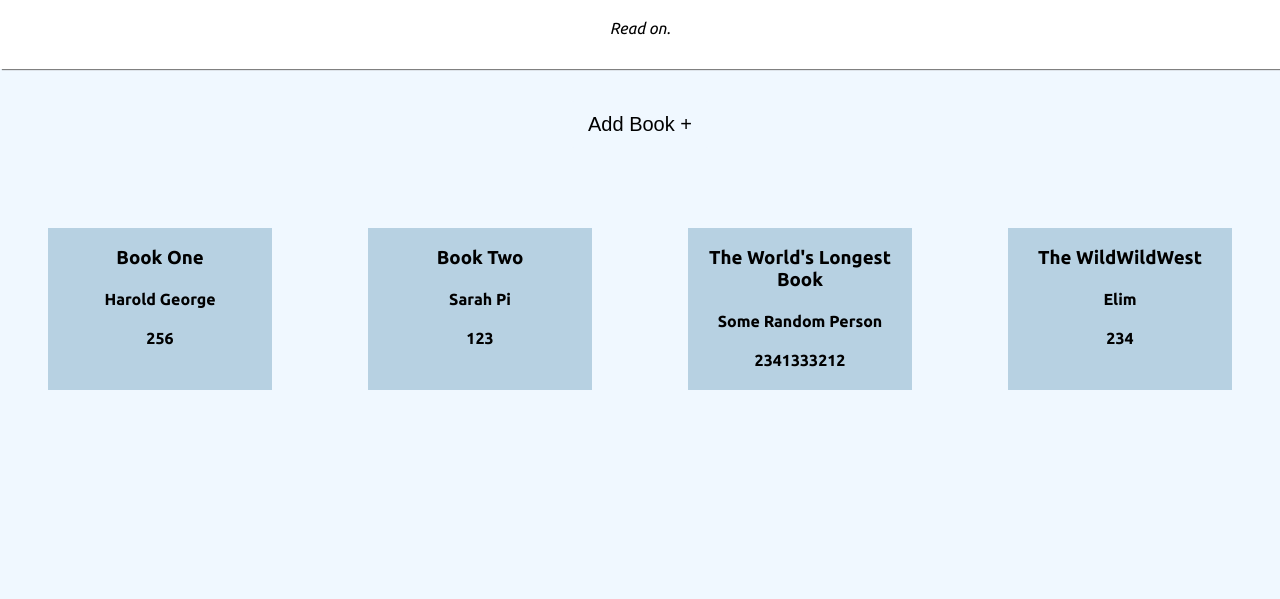
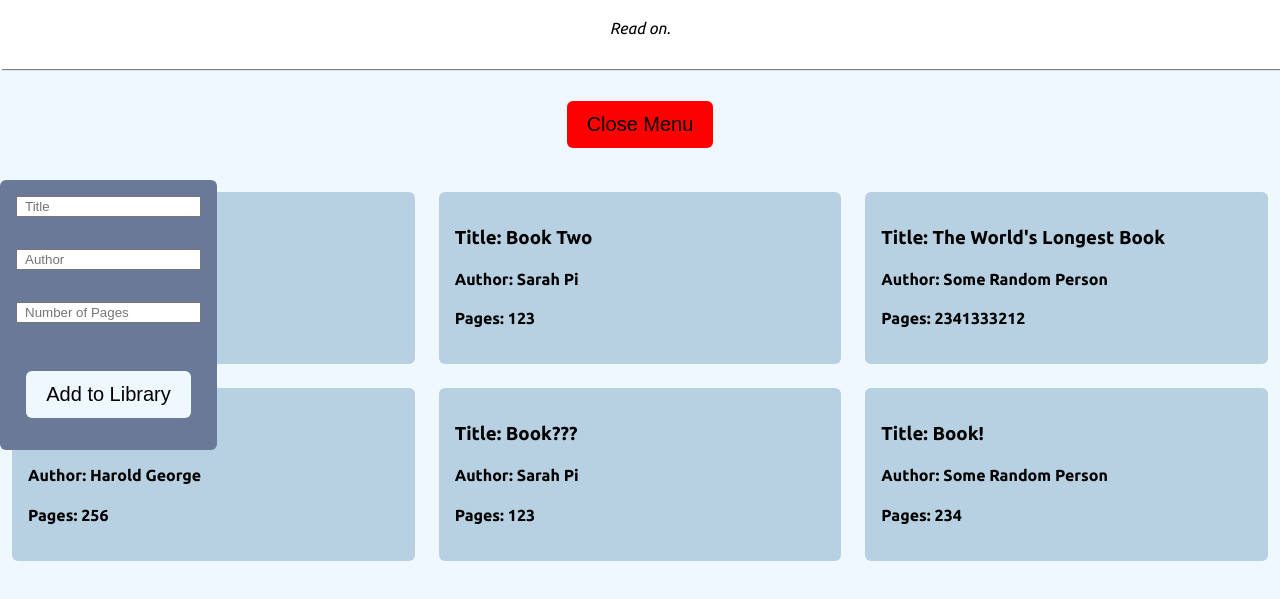
Before and after one commit to Elim-J/library, a plain HTML site: page index.html in a window 1280 px wide. Both pictures are taken after a click on the button "Add Book +". Shown: the part 77-676 px from the top of the page. Drawn offline with Linux system fonts and the light colour scheme.

Commit message:
Get book info from user and add to library display

```diff
--- a/css/style.css
+++ b/css/style.css
@@ -28,12 +28,26 @@ button:hover {
 
 #book-list {
     display: grid;
-    grid-template: repeat(4, 1fr) / repeat(auto-fit, minmax(200px, 1fr));
+    grid-template: repeat(4, 1fr) / repeat(auto-fit, minmax(350px, 1fr));
 }
 
 .card {
     background-color: #b7d1e2;
+    border-radius: 6px;
+    padding: 1rem;
+    margin: .75rem;
+    text-align: left;
+}
 
-    margin: 3rem;
-    text-align: center;
+form {
+    display:none;
+    flex-direction: column;
+    position: absolute;
+    background-color:#6b7999;
+    border-radius: 6px;
 }
+
+form > input {
+    margin: 1rem;
+    text-indent: 5px;
+}
--- a/index.html
+++ b/index.html
@@ -17,6 +17,14 @@
     </div>
 
     <button id="add-btn">Add Book +</button>
+    <form id="form-el" action="#" method="GET">
+        <input type="text" name="title" id="title" placeholder="Title">
+        <input type="text" name="author" id="author" placeholder="Author">
+        <input type="text" name="pages" id="pages" placeholder="Number of Pages">
+        <button type="button" id="submit-btn">Add to Library</button>
+
+    </form>
+    <div id="menu-container"></div>
     <div id="book-list"></div>
 
     <script src="./index.js"></script>
--- a/index.js
+++ b/index.js
@@ -13,8 +13,25 @@ let library = [
         title: "The World's Longest Book",
         author: "Some Random Person",
         pages: 2341333212
+    },
+    {
+        title: "Book...",
+        author: "Harold George",
+        pages: 256
+    },
+    {
+        title: "Book???",
+        author: "Sarah Pi",
+        pages: 123
+    },
+    {
+        title: "Book!",
+        author: "Some Random Person",
+        pages: 234
     }
 ];
+
+
 
 function Book(title, author, numPages){
     this.title = title;
@@ -22,8 +39,15 @@ function Book(title, author, numPages){
     this.pages = numPages;
 }
 
-function addToLibrary(book){
-    library.push(book);
+function addToLibrary(e){
+    let title = document.getElementById('title');
+    let author = document.getElementById('author');
+    let pages = document.getElementById('pages');
+
+    let newBook = new Book(title.value, author.value, pages.value);
+    library.push(newBook);
+
+    displayBooks();
 }
 
 function printAllBooks(library){
@@ -45,44 +69,52 @@ function displayBooks(){
 
         //create h3 element give textcontent of title
         let title = document.createElement('h3');
-        title.textContent = library[i].title;
+        title.textContent = `Title: ${library[i].title}`;
         div.appendChild(title);
 
         //create h4 element give text content of author append to div
         let author = document.createElement('h4');
-        author.textContent = library[i].author;
+        author.textContent = `Author: ${library[i].author}`;
         div.appendChild(author);
 
         //create h4 element give text content of numpages append to div
         let pageNum = document.createElement('h4');
-        pageNum.textContent = library[i].pages;
+        pageNum.textContent = `Pages: ${library[i].pages}`;
         div.appendChild(pageNum);
 
         bookList.appendChild(div);
     }
-
-
-
 }
 
 function openMenu(){
-    //open a form that takes book title, author name,
+    let formEl = document.getElementById('form-el');
+    let btn = document.getElementById('add-btn');
+    formEl.style.display === "none" ? formEl.style.display = "flex" : formEl.style.display = "none";
 
-    const menu = document.createElement("form");
-    menu.classList.add("menu");
-    //append inputs to menu
-    //append menu to div
+    if(btn.textContent === "Add Book +"){
+        btn.textContent = "Close Menu";
+        btn.style.backgroundColor = "red";
 
+    }else{
+        btn.textContent = "Add Book +";
+        btn.style.backgroundColor = "#eff8ff";
+    }
 }
+
+//form is initially invisible
+let formEl = document.getElementById('form-el');
+formEl.style.display = "none";
 
 let bookList = document.getElementsByClassName("book-list");
 let addBtn = document.getElementById("add-btn");
+let submitBtn = document.getElementById('submit-btn');
 
 addBtn.addEventListener("click", openMenu);
+submitBtn.addEventListener('click', addToLibrary);
 
-let anotherBook = new Book("The WildWildWest", "Elim", 234);
-addToLibrary(anotherBook);
-printAllBooks(library);
 displayBooks();
-// TODO create menu when "Add Book +" is clicked
-// Add option to delete book
+
+
+//Get info from menu
+//display user input
+//add option to delete book from list
```
